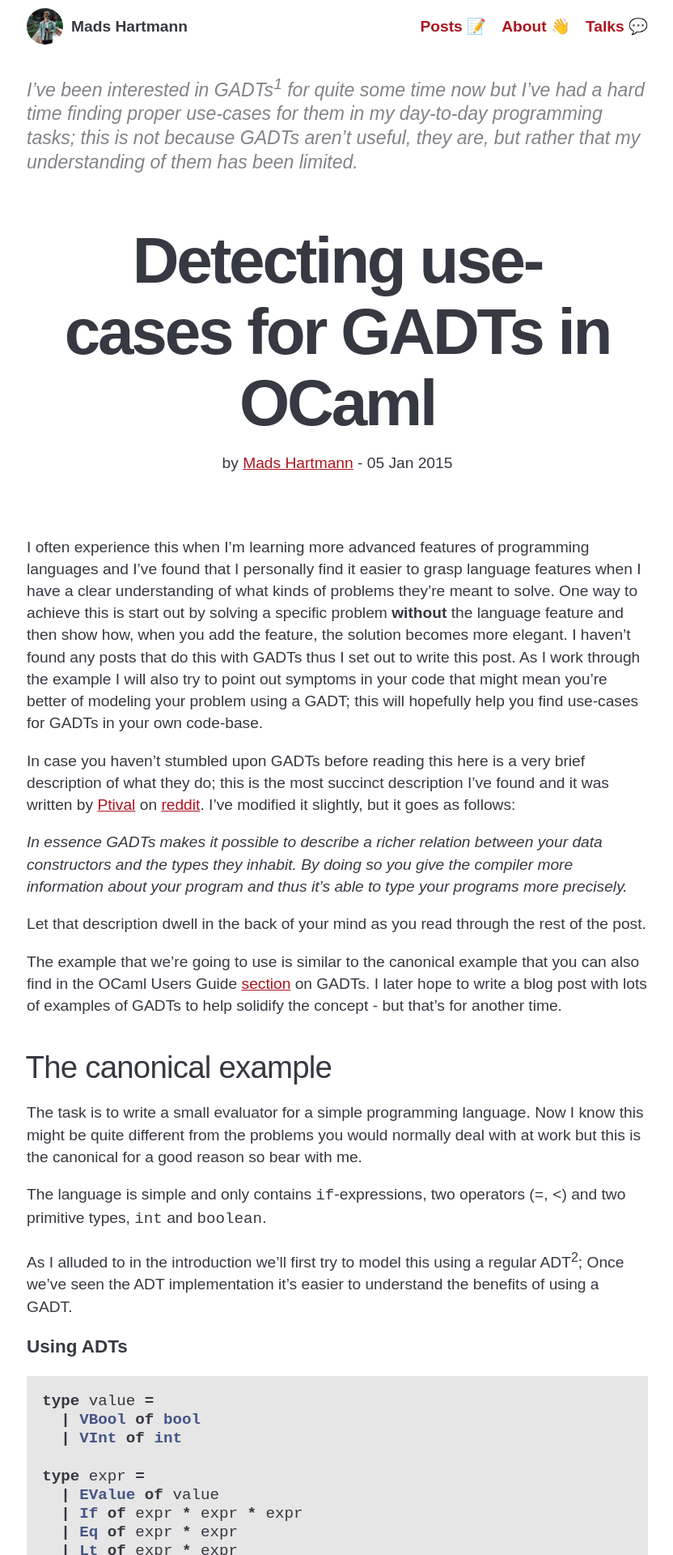
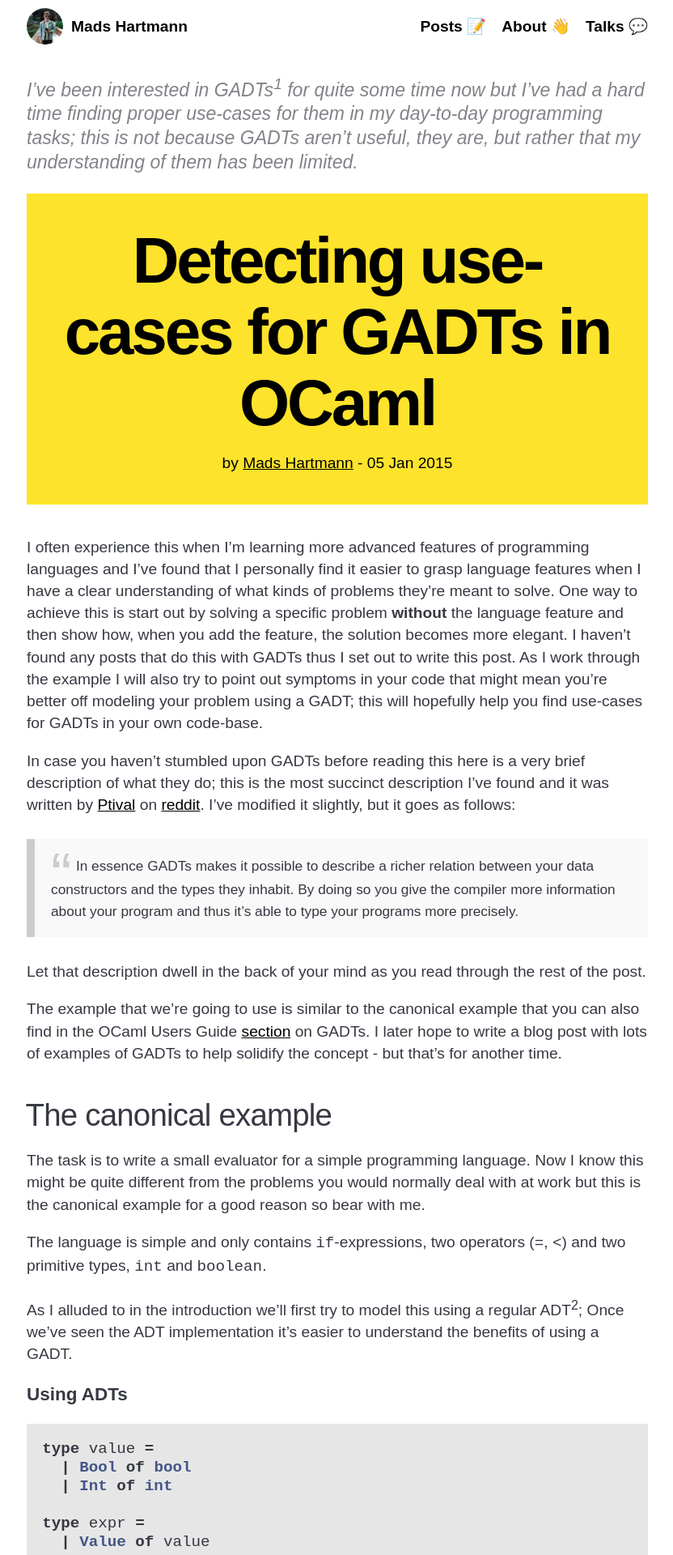
Before and after one commit to mads-hartmann/blog.mads-hartmann.com, a Jekyll site: the page built from _posts/2014-12-05-gadt-ocaml.md, in a window 1280 px wide. Shown: the top 1920 px of the page at 81% size, without its empty margins (223-1055 px from the left). Built offline with Jekyll 4.4.1, drawn with Linux system fonts in a browser that asks for light colours; some web fonts are replaced; comment, search, counter and statistics services are not loaded; some of the changed text lies outside the part shown.

Commit message:
Improve GADT blog post based on feedback from disqus

````diff
--- a/_posts/2014-12-05-gadt-ocaml.md
+++ b/_posts/2014-12-05-gadt-ocaml.md
@@ -3,7 +3,7 @@
 title: "Detecting use-cases for GADTs in OCaml"
 date: 2015-01-05 21:00:00
 categories: ocaml
-colors: nudeblue
+colors: yellowblue
 excerpt_separator: <!--more-->
 ---
 
@@ -22,7 +22,7 @@
 feature, the solution becomes more elegant. I haven't found any posts that do
 this with GADTs thus I set out to write this post. As I work through the example
 I will also try to point out symptoms in your code that might mean you're better
-of modeling your problem using a GADT; this will hopefully help you find
+off modeling your problem using a GADT; this will hopefully help you find
 use-cases for GADTs in your own code-base.
 
 In case you haven't stumbled upon GADTs before reading this here is a very
@@ -31,10 +31,10 @@
 [reddit](http://www.reddit.com/r/ocaml/comments/1jmjwf/explain_me_gadts_like_im_5_or_like_im_an/).
 I've modified it slightly, but it goes as follows:
 
-*In essence GADTs makes it possible to describe a richer relation between your
-data constructors and the types they inhabit. By doing so you give the compiler
-more information about your program and thus it's able to type your programs
-more precisely.*
+> In essence GADTs makes it possible to describe a richer relation
+> between your data constructors and the types they inhabit. By doing
+> so you give the compiler more information about your program and
+> thus it's able to type your programs more precisely.
 
 Let that description dwell in the back of your mind as you read through
 the rest of the post.
@@ -48,9 +48,9 @@
 ## The canonical example
 
 The task is to write a small evaluator for a simple programming
-language. Now I know this might be quite different from the problems you
-would normally deal with at work but this is the canonical for a good
-reason so bear with me.
+language. Now I know this might be quite different from the problems
+you would normally deal with at work but this is the canonical example
+for a good reason so bear with me.
 
 The language is simple and only contains `if`-expressions, two operators
 (`=`, `<`) and two primitive types, `int` and `boolean`.
@@ -63,11 +63,11 @@
 
 ```ocaml
 type value =
-  | VBool of bool
-  | VInt of int
+  | Bool of bool
+  | Int of int
 
 type expr =
-  | EValue of value
+  | Value of value
   | If of expr * expr * expr
   | Eq of expr * expr
   | Lt of expr * expr
@@ -83,32 +83,32 @@
 
 ```ocaml
 let rec eval: expr -> value = function
-  | EValue v -> v
+  | Value v -> v
   | Lt (x, y) -> begin match eval x, eval y with
-      | VInt x, VInt y -> VBool (x < y)
-      | VInt _, VBool _
-      | VBool _, VInt _
-      | VBool _, VBool _ -> failwith "Invalid AST"
+      | Int x, Int y -> Bool (x < y)
+      | Int _, Bool _
+      | Bool _, Int _
+      | Bool _, Bool _ -> failwith "Invalid AST"
     end
   | If (b, l, r) -> begin match eval b with
-      | VBool true -> eval l
-      | VBool false -> eval r
-      | VInt _ -> failwith "Invalid AST"
+      | Bool true -> eval l
+      | Bool false -> eval r
+      | Int _ -> failwith "Invalid AST"
     end
   | Eq (a, b) -> begin match eval a, eval b with
-      | VInt  x, VInt  y -> VBool (x = y)
-      | VBool _, VBool _
-      | VBool _, VInt  _
-      | VInt  _, VBool _ -> failwith "Invalid AST"
+      | Int  x, Int  y -> Bool (x = y)
+      | Bool _, Bool _
+      | Bool _, Int  _
+      | Int  _, Bool _ -> failwith "Invalid AST"
     end
 ```
 
 An example of how to invoke this function is shown below.
 
 ```ocaml
-eval (If ((Lt ((EValue (VInt 2)), (EValue (VInt 4)))),
-          (EValue (VInt 42)),
-          (EValue (VInt 0))))
+eval (If ((Lt ((Value (Int 2)), (Value (Int 4)))),
+          (Value (Int 42)),
+          (Value (Int 0))))
 ```
 ```
 - : value = VInt 42
@@ -117,7 +117,7 @@
 An here's what happens if we try to `eval` an invalid `expr`
 
 ```ocaml
-eval (Eq ((EValue (VInt 42)), (EValue (VBool false))))
+eval (Eq ((Value (Int 42)), (Value (Bool false))))
 ```
 ```
 Exception: Failure "Invalid AST".
@@ -134,21 +134,25 @@
 away lightly. This gives us the first symptom you can look for when
 you're considering use-cases for GADTs
 
-*symptom \#1: When you need to to add extra cases for invalid states to make
-your pattern matches exhaustive* Now lets say we wanted to write an `eval`
-function that returned a proper OCaml `int` or `bool` rather than the wrapped
-`value` values.
+{::options parse_block_html="true" /}
+<div class="emphasis_block">
+**symptom \#1**: When you need to to add extra cases for invalid states to make
+your pattern matches exhaustive
+</div>
+
+Now lets say we wanted to write an `eval` function that returned a
+proper OCaml `int` or `bool` rather than the wrapped `value` values.
 
 To do this we would need to create a function for each primitive type, like so
 
 ```ocaml
 let eval_int: value -> int = function
-  | VInt x -> x
-  | VBool _ -> failwith "Got VBool, expected VInt"
+  | Int x -> x
+  | Bool _ -> failwith "Got Bool, expected Int"
 
 let eval_bool: value -> bool = function
-  | VBool b -> b
-  | VInt _ -> failwith "Got VInt, expected VBool"
+  | Bool b -> b
+  | Int _ -> failwith "Got Int, expected Bool"
 ```
 
 Again, this solution works but it is rather unsatisfying to have
@@ -156,8 +160,12 @@
 function where its return type would depend on the input. This leads us
 to symptom \#2:
 
-*symptom \#2: You want the result of a function to depend on the data
-constructor used to create the data*
+{::options parse_block_html="true" /}
+<div class="emphasis_block">
+**symptom \#2**: You want the result of a function to depend on the data
+constructor used to create the data
+</div>
+
 With these two symptoms in mind lets see what the GADT implementation
 would look like.
 
@@ -169,8 +177,8 @@
 
 ```ocaml
 type value =
-  | VBool of bool
-  | VInt of int
+  | Bool of bool
+  | Int of int
 ```
 
 To define a GADT we need to use a slightly different syntax. The following
@@ -184,9 +192,9 @@
 For the `value` type the GADT definition would look like this
 
 ```ocaml
-type value' =
-  | VBool' : bool -> value'
-  | VInt' : int -> value'
+type value =
+  | Bool : bool -> value
+  | Int : int -> value
 ```
 
 Notice that we explicitly type the constructors. On its own this isn't
@@ -195,40 +203,40 @@
 implementation a go.
 
 ```ocaml
-type _ value' =
-  | GBool : bool -> bool value'
-  | GInt : int -> int value'
+type _ value =
+  | Bool : bool -> bool value
+  | Int : int -> int value
 
-type _ expr' =
-  | GValue : 'a value' -> 'a expr'
-  | GIf : bool expr' * 'a expr' * 'a expr' -> 'a expr'
-  | GEq : 'a expr' * 'a expr' -> bool expr'
-  | GLt : int expr' * int expr' -> bool expr'
+type _ expr =
+  | Value : 'a value -> 'a expr
+  | If : bool expr * 'a expr * 'a expr -> 'a expr
+  | Eq : 'a expr * 'a expr -> bool expr
+  | Lt : int expr * int expr -> bool expr
 ```
 
-We define `value`' and `expr`' GADTs which are parameterized with an
-anonymous types (notice the `_`) and each data constructor is explicitly
-typed with a type for this parameter, e.g. the `GBool` constructor takes
+We define `value` and `expr` GADTs which are parameterized with an
+anonymous type (notice the `_`) and each data constructor is explicitly
+typed with a type for this parameter, e.g. the `Bool` constructor takes
 a `bool` and gives you a `bool` typed `value`'.
 
 The type parameter allows us to do two things:
 
 -   We can associate a specific type with each data constructor, e.g.
-    `GBool` is of type `bool expr`'.
+    `Bool` is of type `bool expr`'.
 -   We can restrict the input to functions using the type parameter of
-    `expr`', e.g. `GIf` requires that the first argument needs to be of
+    `expr`', e.g. `If` requires that the first argument needs to be of
     type `bool expr`'.
 
 Now that we've told the compiler about these restrictions lets see how
 the `eval`' function turns out.
 
 ```ocaml
-let rec eval' : type a. a expr' -> a = function
-  | GValue (GBool b) -> b
-  | GValue (GInt i) -> i
-  | GIf (b, l, r) -> if eval' b then eval' l else eval' r
-  | GEq (a, b) -> (eval' a) = (eval' b)
-  | GLt (a,b) -> a < b ;;
+let rec eval : type a. a expr -> a = function
+  | Value (Bool b) -> b
+  | Value (Int i) -> i
+  | If (b, l, r) -> if eval b then eval l else eval r
+  | Eq (a, b) -> (eval a) = (eval b)
+  | Lt (a,b) -> (eval a) < (eval b)
 ```
 
 This is so wonderfully concise that the previously solution now looks
@@ -236,12 +244,12 @@
 an actual ocaml primitive type. This is possible as OCaml now associates
 a specific type for the type parameter of each data constructor.
 
-Lets give the `eval`' function as go with an example
+Lets give the `eval` function as go with an example
 
 ```ocaml
-eval' (GIf ((GEq ((GValue (GInt 2)), (GValue (GInt 2)))),
-      (GValue (GInt 42)),
-      (GValue (GInt 12))));;
+eval (If ((Eq ((Value (Int 2)), (Value (Int 2)))),
+      (Value (Int 42)),
+      (Value (Int 12))))
 ```
 ```
 42
@@ -250,9 +258,9 @@
 And an example where we return a `bool` rather than `int`
 
 ```ocaml
-eval' (GIf ((GEq ((GValue (GInt 2)), (GValue (GInt 2)))),
-      (GValue (GBool true)),
-      (GValue (GBool false))));;
+eval (If ((Eq ((Value (Int 2)), (Value (Int 2)))),
+      (Value (Bool true)),
+      (Value (Bool false))))
 ```
 ```
 - : bool = true
@@ -261,15 +269,13 @@
 Now if we give an invalid example as try, let's see what happens
 
 ```ocaml
-eval' (GIf (GInt 42, GInt 42, GInt 42));;
+eval (If (Int 42, Int 42, Int 42))
 ```
 ```
-Characters 12-19:
-  eval' (GIf (GInt 42, GInt 42, GInt 42));;;;
-              ^^^^^^^
-Error: This expression has type int expr
-       but an expression was expected of type bool expr
-       Type int is not compatible with type bool
+eval (If (Int 42, Int 42, Int 42));;
+          ^^^^^^
+Error: This variant expression is expected to have type bool expr
+       The constructor Int does not belong to type expr
 ```
 
 Though it isn't obvious from the output this is actually a compile-time
@@ -280,6 +286,11 @@
 [@mads\_hartmann](http://twitter.com/mads_hartmann) or send an email my
 way a <mads379@gmail.com>.
 
+<div class="notice"> **Sat Jan 20** Based on the feedback I've gotten
+over the years I've updated the code examples to make them more clear.
+Take that into consideration when you're reading the comments below ;)
+</div>
+
 ## Footnotes
 
 1. Generalized Algebraic Datatypes
--- a/_sass/mixins.scss
+++ b/_sass/mixins.scss
@@ -1,6 +1,6 @@
-@mixin color-theme($background, $foreground) {
+@mixin color-theme($background, $foreground, $link-color:$background) {
   a {
-    color: $background;
+    color: $link-color;
   }
 
   hr {
@@ -17,4 +17,11 @@
       color: $foreground;
     }
   }
+
+  .notice {
+    background: $background;
+    color: $foreground;
+    padding: 5px 10px;
+  }
+
 }
--- a/css/index.scss
+++ b/css/index.scss
@@ -14,11 +14,7 @@
 .container.yellowgreen { @include color-theme(#266922, #fde32b)}
 .container.pinkred { @include color-theme(#d45252, #f7d2e2)}
 .container.orangepink { @include color-theme(#FFA801, #d83fd2)}
-
-.notice {
-    border: 2px solid red;
-    padding: 0px 10px 10px 10px;
-}
+.container.yellowblue {  @include color-theme(#fde32b, #000, #000)}
 
 .appetizer {
   font-style: italic;
@@ -100,6 +96,15 @@
 
 }
 
+.emphasis_block {
+  background: #f9f9f9;
+  border-left: 10px solid #ccc;
+  margin: 1.5em 0px;
+  padding: 1em 20px;
+  font-size: 0.9em;
+  line-height: 1.3em;
+}
+
 /**************/
 /* Front page */
 /**************/
````
